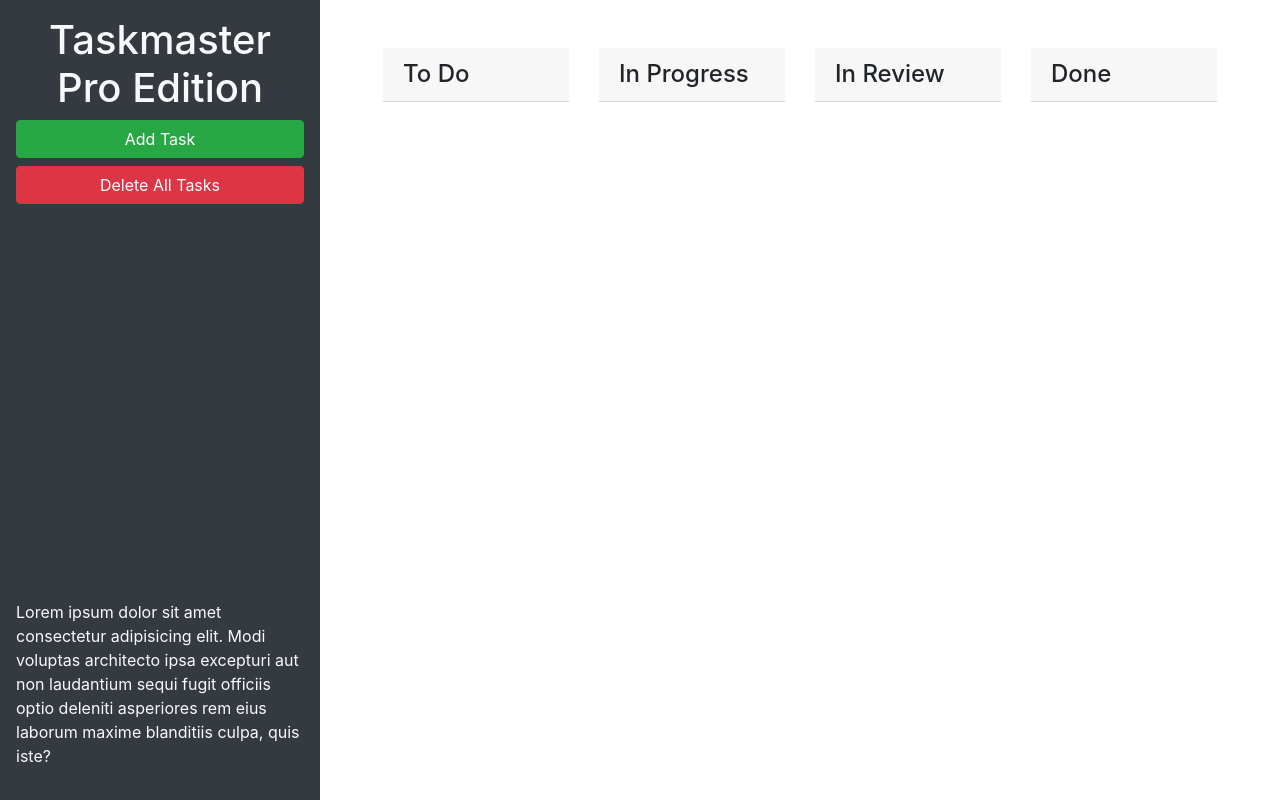
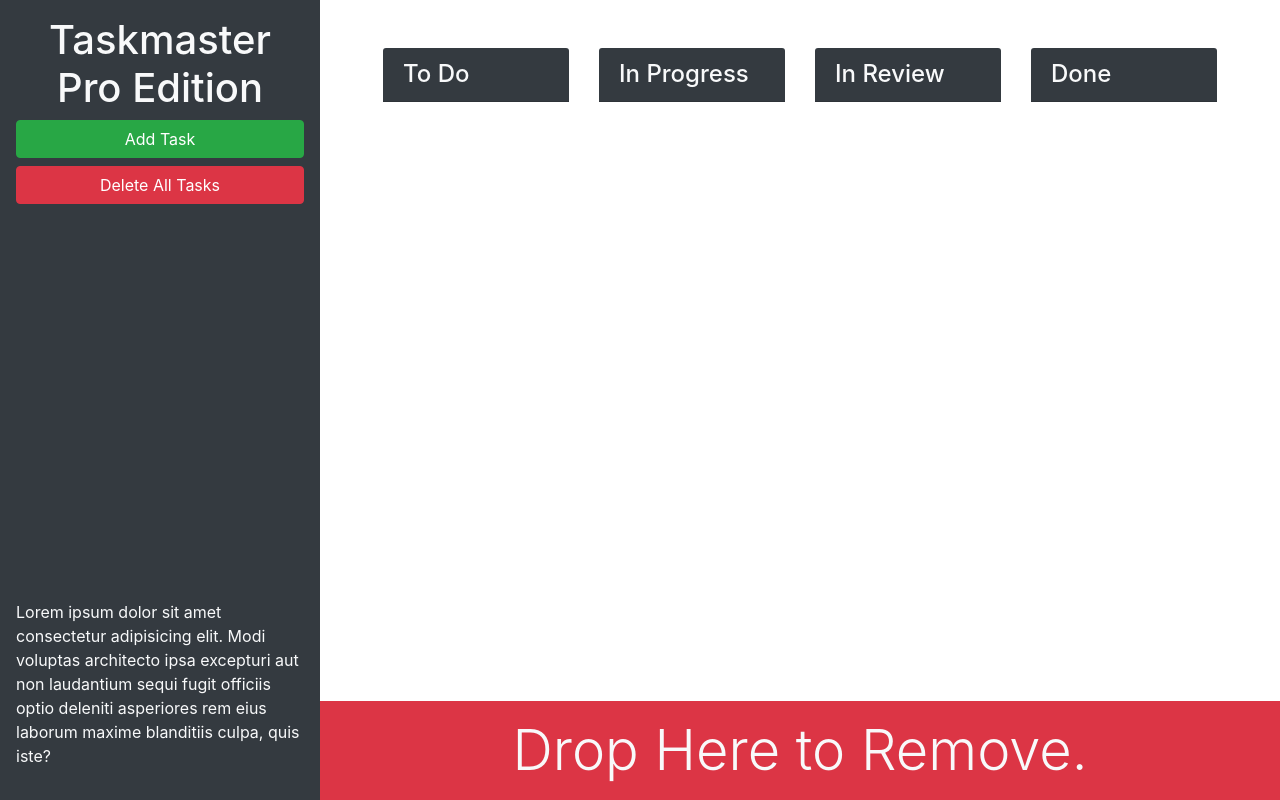
Before and after one commit to devBritt/taskmaster-pro, a plain HTML site: page index.html in a window 1280 px wide. Drawn offline with nearby package versions, Linux system fonts and the light colour scheme.

Commit message:
Add trash element to drop and remove tasks

```diff
--- a/index.html
+++ b/index.html
@@ -13,42 +13,47 @@
 <body>
 
   <div class="row min-vh-100 no-gutters">
-    <header class="col-12 col-lg-3 bg-dark text-light d-flex flex-column p-4 p-lg-3">
+    <header class="col-12 col-lg-3 bg-dark text-light d-flex flex-column sticky-top p-4 p-lg-3">
       <h1 class="text-center">Taskmaster Pro Edition</h1>
       <button id="create-task" class="btn btn-block btn-success" data-toggle="modal" data-target="#task-form-modal">Add
         Task</button>
       <button id="remove-tasks" class="btn btn-block btn-danger">Delete All Tasks</button>
-      <p class="mt-auto">Lorem ipsum dolor sit amet consectetur adipisicing elit. Modi voluptas architecto ipsa
+      <p class="mt-auto d-none d-lg-block">Lorem ipsum dolor sit amet consectetur adipisicing elit. Modi voluptas architecto ipsa
         excepturi aut non
         laudantium sequi fugit officiis optio deleniti asperiores rem eius laborum maxime blanditiis culpa, quis iste?
       </p>
     </header>
-    <main class="col-12 col-lg-9">
+    <main class="col-12 col-lg-9 d-flex flex-column">
       <div class="m-5 row justify-content-around">
         <!-- to-do start -->
         <div class="col-12 col-md-6 col-xl-3 mb-3">
-          <h4 class="card-header">To Do</h4>
+          <h4 class="card-header bg-dark text-light">To Do</h4>
           <ul id="list-toDo" class="list-group list-group-flush"> </ul>
         </div>
         <!-- to-do end -->
         <!-- in progress start -->
         <div class="col-12 col-md-6 col-xl-3 mb-3">
-          <h4 class="card-header">In Progress</h4>
+          <h4 class="card-header bg-dark text-light">In Progress</h4>
           <ul id="list-inProgress" class="list-group list-group flush"> </ul>
         </div>
         <!-- in progress end -->
         <!-- in review start -->
         <div class="col-12 col-md-6 col-xl-3 mb-3">
-          <h4 class="card-header">In Review</h4>
+          <h4 class="card-header bg-dark text-light">In Review</h4>
           <ul id="list-inReview" class="list-group list-group-flush"> </ul>
         </div>
         <!-- in review end -->
         <!-- done start -->
         <div class="col-12 col-md-6 col-xl-3 mb-3">
-          <h4 class="card-header">Done</h4>
+          <h4 class="card-header bg-dark text-light">Done</h4>
           <ul id="list-done" class="list-group list-group-flush"> </ul>
         </div>
         <!-- done end -->
+      </div>
+      <div id="trash" class="mt-auto">
+        <div class="w-100 bg-danger p-3 text-center text-light display-4">
+          Drop Here to Remove.
+        </div>
       </div>
     </main>
   </div>
```
